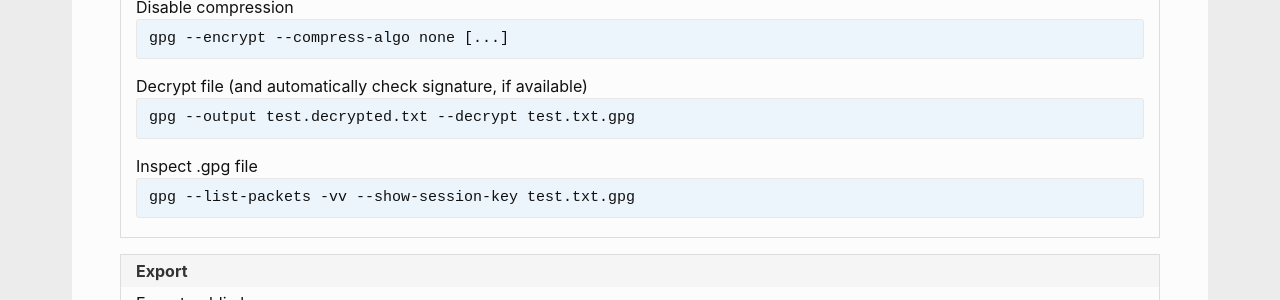
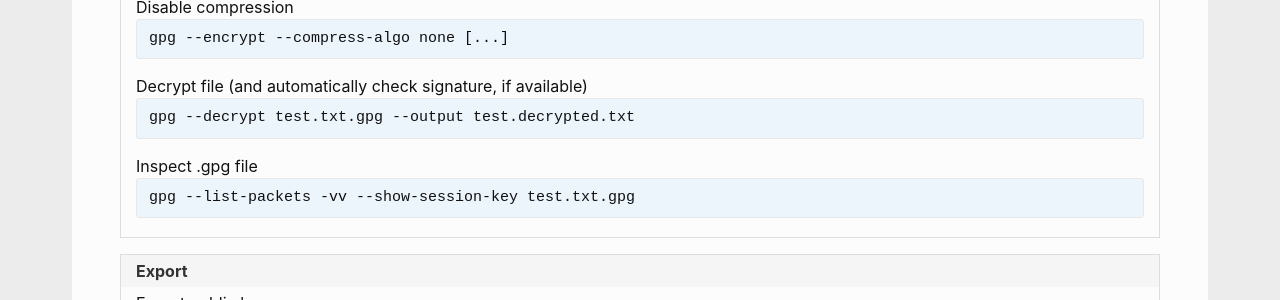
Before and after one commit to andreas-mausch/cheatsheets, a Jekyll site: the page built from _cheatsheets/gpg.md, in a window 1280 px wide and 900 px high, scrolled down 1121 px. Shown: the part 151-451 px from the top of the window. Built offline with Jekyll 4.4.1, drawn with Linux system fonts in a browser that asks for light colours.

Commit message:
gpg: change order of arguments

```diff
--- a/_cheatsheets/gpg.md
+++ b/_cheatsheets/gpg.md
@@ -23,7 +23,7 @@ section:
       Sign and encrypt file: gpg --encrypt --sign [...]
       Specify algorithm: gpg --encrypt --cipher-algo AES256 [...]
       Disable compression: gpg --encrypt --compress-algo none [...]
-      Decrypt file (and automatically check signature, if available): gpg --output test.decrypted.txt --decrypt test.txt.gpg
+      Decrypt file (and automatically check signature, if available): gpg --decrypt test.txt.gpg --output test.decrypted.txt
       Inspect .gpg file: gpg --list-packets -vv --show-session-key test.txt.gpg
   - name: Export
     commands:
```
